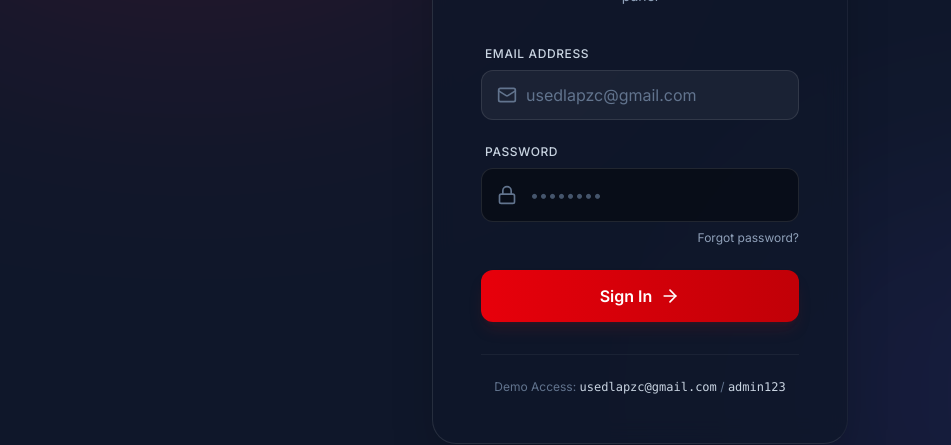
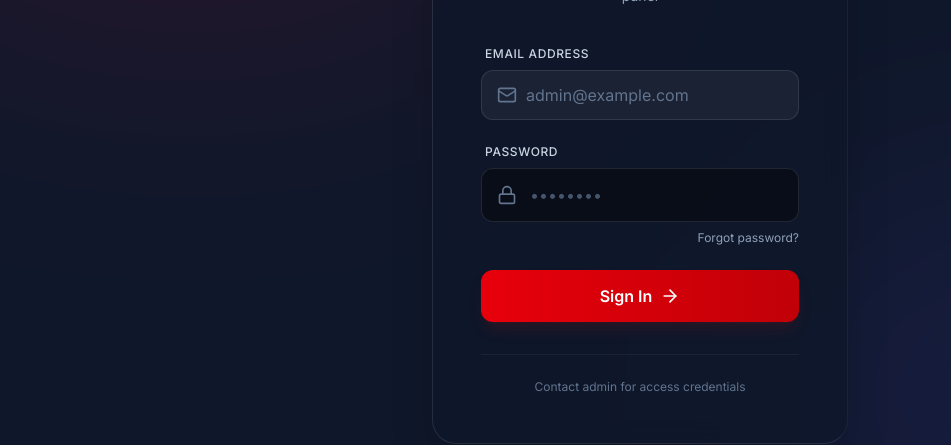
Before and after one commit to Nareshkumar5232/G-Tech_admin, a React (Vite) app: page / in a window 1280 px wide. Shown: the part 286-731 px from the top of the page, without its empty margins (0-951 px from the left). Built offline with nearby package versions, Linux system fonts and the light colour scheme.

Commit message:
Remove email from login page

```diff
--- a/src/pages/LoginPage.tsx
+++ b/src/pages/LoginPage.tsx
@@ -82,7 +82,7 @@ export function LoginPage({ onLoginSuccess }: LoginPageProps) {
                   value={email}
                   onChange={(e) => setEmail(e.target.value)}
                   className="w-full pl-11 pr-4 py-3 bg-white/5 border border-white/10 rounded-xl focus:outline-none focus:ring-2 focus:ring-blue-500/50 focus:border-blue-500/50 text-white placeholder-slate-500 transition-all"
-                  placeholder="usedlapzc@gmail.com"
+                  placeholder="admin@example.com"
                 />
               </div>
             </div>
@@ -142,7 +142,7 @@ export function LoginPage({ onLoginSuccess }: LoginPageProps) {
 
           <div className="mt-8 pt-6 border-t border-white/5 text-center">
             <p className="text-xs text-slate-500">
-              Demo Access: <span className="text-slate-300 font-mono">usedlapzc@gmail.com</span> / <span className="text-slate-300 font-mono">admin123</span>
+              Contact admin for access credentials
             </p>
           </div>
         </div>
```
